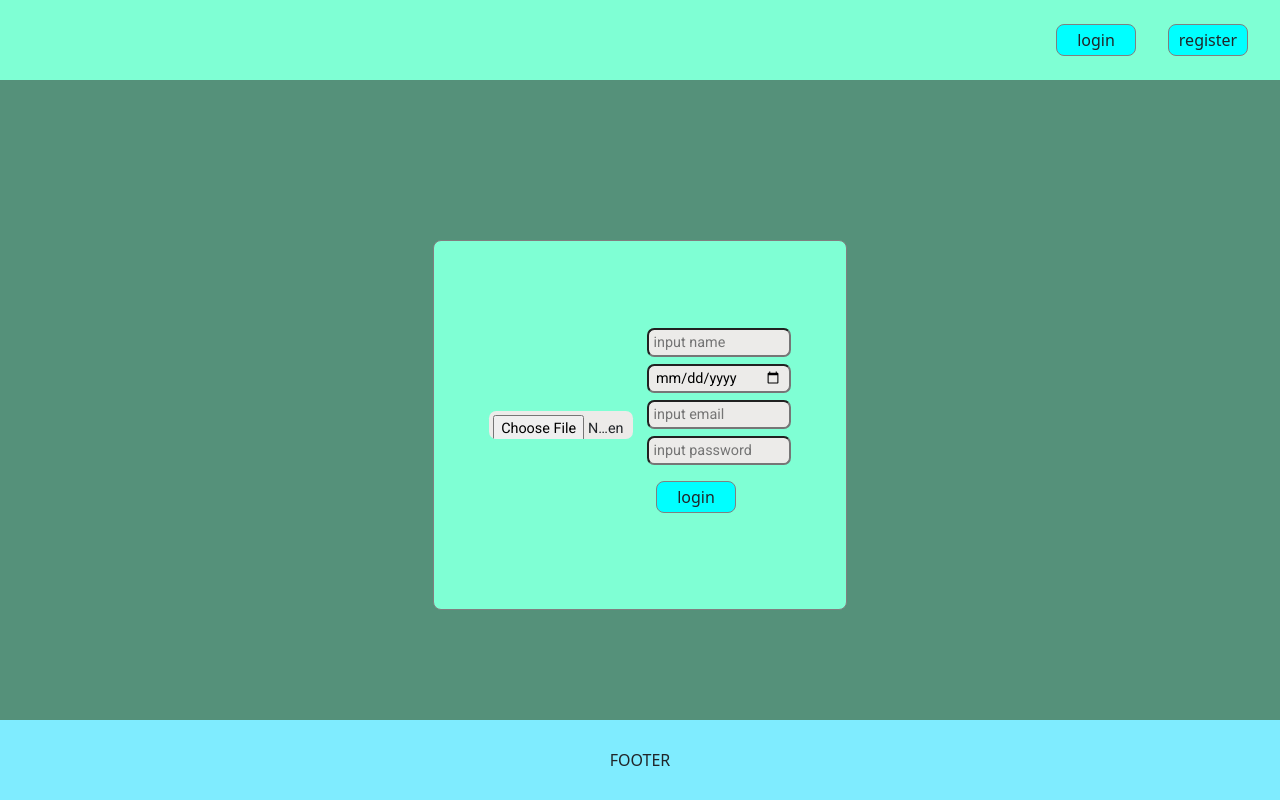
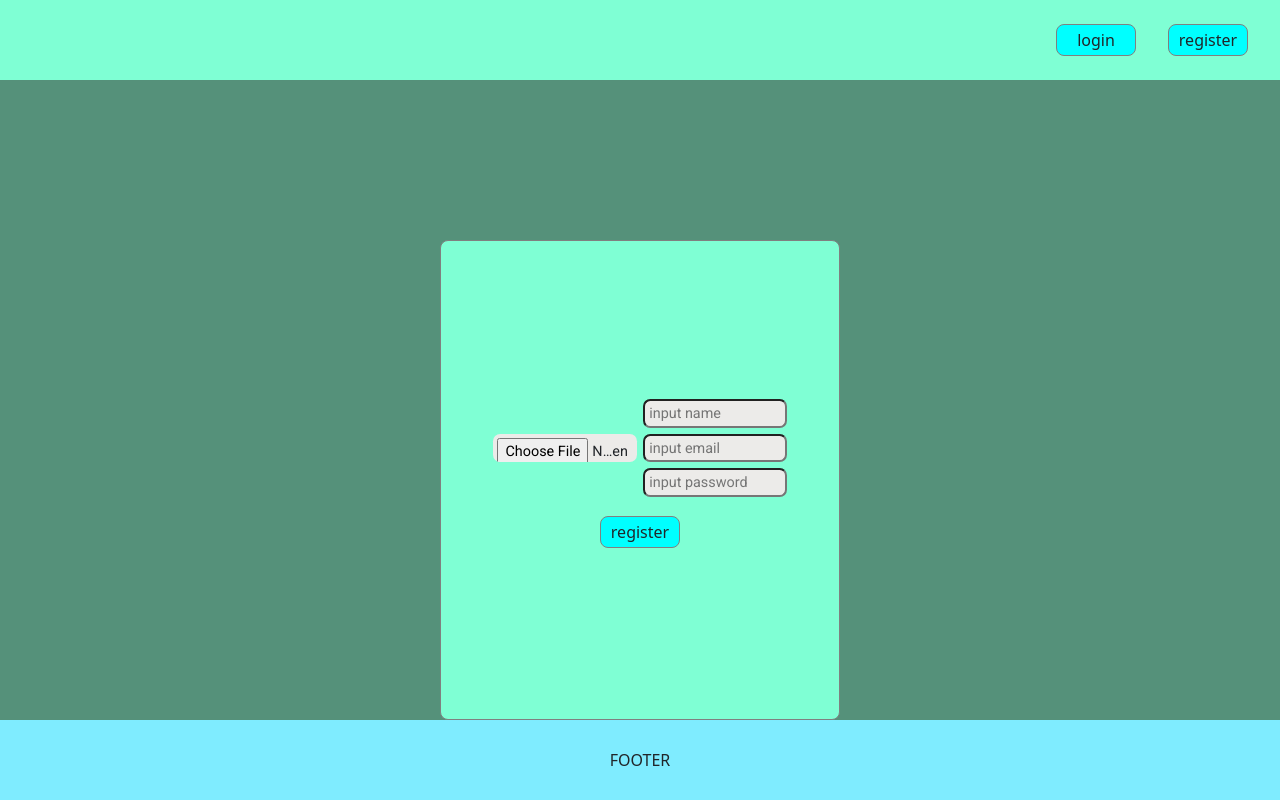
Before and after one commit to JesusMatinezClavel/Checkpoint-FrontEnd-GH-Final_Assignment, a React (Vite) app: page / in a window 1280 px wide. Both pictures are taken after a click on the element "register". Built offline with nearby package versions, Linux system fonts and the light colour scheme.

Commit message:
FEAT -> Created inputHandler for login and register

```diff
--- a/src/common/C-card/cCard.css
+++ b/src/common/C-card/cCard.css
@@ -2,7 +2,7 @@
     height: auto;
     width: auto;
 
-    padding: 5em 3em;
+    padding: 5em 1em;
 
     background-color: aquamarine;
 
@@ -12,6 +12,7 @@
     display: flex;
     justify-content: center;
     align-items: center;
+    flex-direction: column;
 }
 
 .hidden {
@@ -20,6 +21,22 @@
 
 .card-login,
 .card-register {
+    height: 30em;
+    width: 25em;
+
     position: absolute;
     top: 15em
 }
+
+.register-inputs {
+    display: flex;
+    justify-content: center;
+    align-items: center;
+}
+
+.register-info {
+    display: flex;
+    justify-content: center;
+    align-items: center;
+    flex-direction: column;
+}
--- a/src/common/C-input/cInput.css
+++ b/src/common/C-input/cInput.css
@@ -3,7 +3,7 @@
     width: 10em;
 
     padding: .3em;
-    margin: .5em;
+    margin: .2em;
 
     display: flex;
     justify-content: center;
--- a/src/common/header/header.jsx
+++ b/src/common/header/header.jsx
@@ -18,6 +18,43 @@ export const Header = () => {
 
     const [showLogin, setShowLogin] = useState(false)
     const [showRegister, setShowRegister] = useState(false)
+
+    const [registerData, setRegisterData] = useState({
+        avatar: "",
+        name: "",
+        email: "",
+        password: ""
+    })
+
+    const [loginData, setLoginData] = useState({
+        email: "",
+        password: ""
+    })
+
+    console.log(loginData);
+    console.log(registerData);
+
+
+    const inputHandler = (e) => {
+        showLogin
+            ? (
+                setLoginData((prevState) => ({
+                    ...prevState,
+                    [e.target.name]: e.target.value
+                }))
+            )
+            : null
+
+        showRegister
+            ? (
+                setRegisterData((prevState) => ({
+                    ...prevState,
+                    [e.target.name]: e.target.value
+                }))
+            )
+            : null
+
+    }
 
     const toggleLogin = () => {
         setShowRegister(false)
@@ -43,10 +80,16 @@ export const Header = () => {
             <CCard className={showLogin ? "card-login" : 'hidden'}>
                 <CInput
                     name={'email'}
+                    type={'text'}
+                    value={loginData.email || ""}
+                    onChange={(e) => inputHandler(e)}
                     placeholder={'input email'}
                 />
                 <CInput
                     name={'password'}
+                    type={'text'}
+                    value={loginData.password || ""}
+                    onChange={(e) => inputHandler(e)}
                     placeholder={'input password'}
                 />
                 <CButton className={'button-loggin'} title={'login'} />
@@ -54,36 +97,39 @@ export const Header = () => {
 
             {/* Register Card */}
             <CCard className={showRegister ? "card-register" : 'hidden'}>
-                <div className="register-avatar">
+                <div className="register-inputs">
                     <CInput
                         name={'avatar'}
                         type={'file'}
+                        value={registerData.avatar || ""}
                         placeholder={'input avatar'}
+                        onChange={(e) => inputHandler(e)}
                     />
-                </div>
                     <div className="register-info">
                         <CInput
                             name={'name'}
                             type={'text'}
+                            value={registerData.name || ""}
                             placeholder={'input name'}
-                    />
-                    <CInput
-                        name={'birthdate'}
-                        type={'date'}
-                        placeholder={'input birthdate'}
+                            onChange={(e) => inputHandler(e)}
                         />
                         <CInput
                             name={'email'}
                             type={'text'}
+                            value={registerData.email || ""}
                             placeholder={'input email'}
+                            onChange={(e) => inputHandler(e)}
                         />
                         <CInput
                             name={'password'}
                             type={'text'}
+                            value={registerData.password || ""}
                             placeholder={'input password'}
+                            onChange={(e) => inputHandler(e)}
                         />
-                <CButton className={'button-loggin'} title={'login'} />
                     </div>
+                </div>
+                <CButton className={'button-loggin'} title={'register'} />
             </CCard>
         </div>
     )
```
Lines whose indentation alone changed are shown as unchanged.
